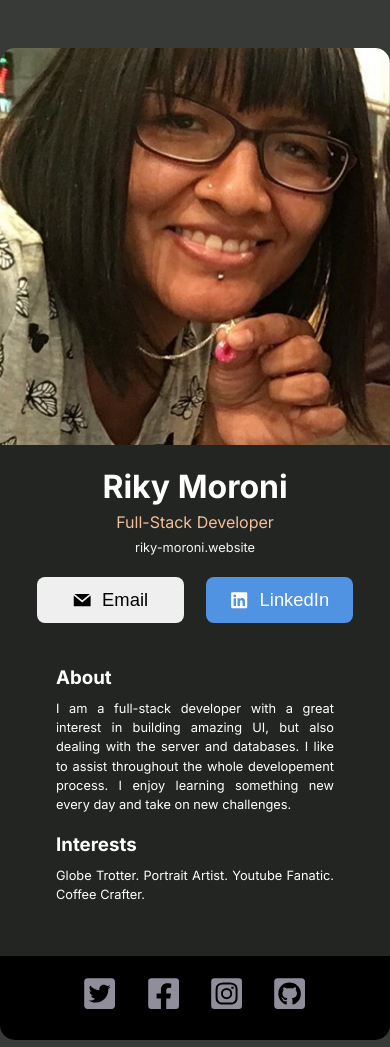
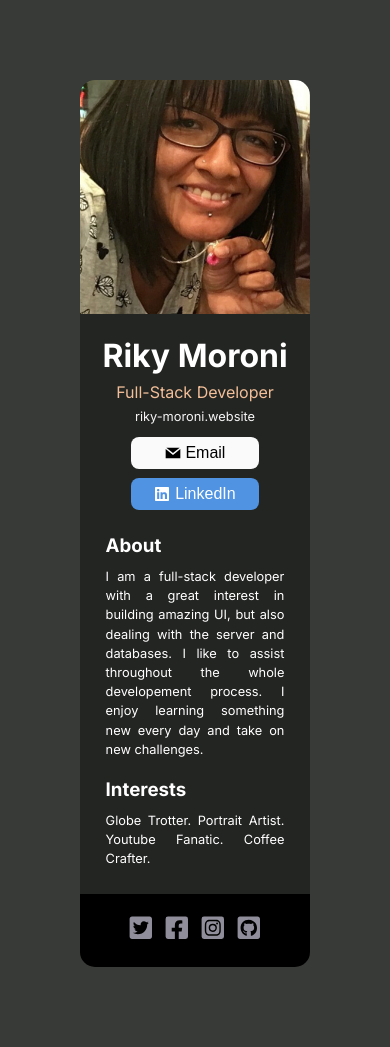
Before and after one commit to Riky5/react-exercise-1, a React (Create React App) app: page / in a window 390 px wide. Built offline with nearby package versions, Linux system fonts and the light colour scheme.

Commit message:
add media query for device with screen size less than 500px

```diff
--- a/src/components/About.css
+++ b/src/components/About.css
@@ -12,3 +12,9 @@
   line-height: 1.5;
   margin-top: .8em;
 }
+
+@media (max-width: 500px) {
+  .about {
+    padding-inline: 1.6em;
+  }
+}
--- a/src/components/Footer.css
+++ b/src/components/Footer.css
@@ -13,3 +13,10 @@
   margin-inline: .4em;
   font-size: 2.2em;
 }
+
+@media (max-width: 500px) {
+  .footer p {
+  margin-inline: .2em;
+  font-size: 1.6em;
+}
+}
--- a/src/components/Header.css
+++ b/src/components/Header.css
@@ -6,7 +6,6 @@
   display: flex;
   flex-direction: column;
   align-items: center;
-  margin-top: 3em;
 }
 
 .profile-pic {
@@ -39,7 +38,7 @@
 }
 
 button {
-  /* background-color: rgb(250, 250, 250); */
+  background-color: rgb(250, 250, 250);
   color: rgb(0, 0, 0);
   display: flex;
   justify-content: center;
@@ -61,3 +60,27 @@ header div *:where(:not(:first-child)) {
 .linkedin, .email {
   margin-right: .6em;
 }
+
+@media (max-width: 500px) {
+  .buttons-box {
+    display: flex;
+    flex-direction: column;
+    margin: 0;
+  }
+
+  button {
+    height: 2em;
+    margin: .3em auto;
+    font-size: 1em;
+  }
+
+  header div *:where(:not(:first-child)) {
+    background-color: rgb(80, 147, 226);
+    color: rgba(255, 255, 255);
+    margin-left: auto;
+  }
+
+  .linkedin, .email {
+    margin-right: .3em;
+  }
+}
--- a/src/components/Interest.css
+++ b/src/components/Interest.css
@@ -1,4 +1,4 @@
-.interest {
+.interests {
   background-color: rgb(35, 37, 34);
   color: rgba(255, 255, 255);
   display: flex;
@@ -7,9 +7,18 @@
   text-align: justify;
 }
 
-.interest p {
+.interests p {
   font-size: .8em;
   line-height: 1.5;
   margin-top: .8em;
   padding-bottom: 4em;
 }
+
+@media (max-width: 500px) {
+  .interests {
+    padding-inline: 1.6em;
+  }
+  .interests p {
+    padding-bottom: 2em;
+  }
+}
--- a/src/components/Interest.js
+++ b/src/components/Interest.js
@@ -2,7 +2,7 @@ import './Interest.css'
 
 export default function Interest() {
   return (
-    <section className="interest">
+    <section className="interests">
       <h3>Interests</h3>
       <p>Globe Trotter. Portrait Artist. Youtube Fanatic. Coffee Crafter.</p>
     </section>
--- a/src/index.css
+++ b/src/index.css
@@ -11,6 +11,7 @@ body {
   -webkit-font-smoothing: antialiased;
   -moz-osx-font-smoothing: grayscale;
   background-color: rgba(35, 37, 34, .9);
+  padding: 5em;
 }
 
 code {
```
